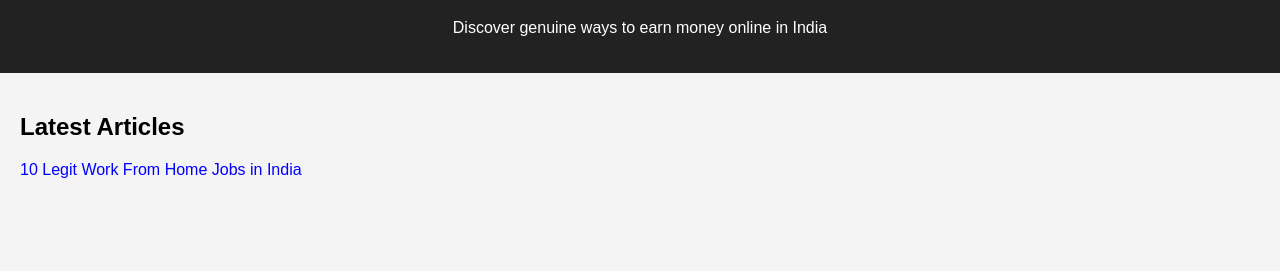
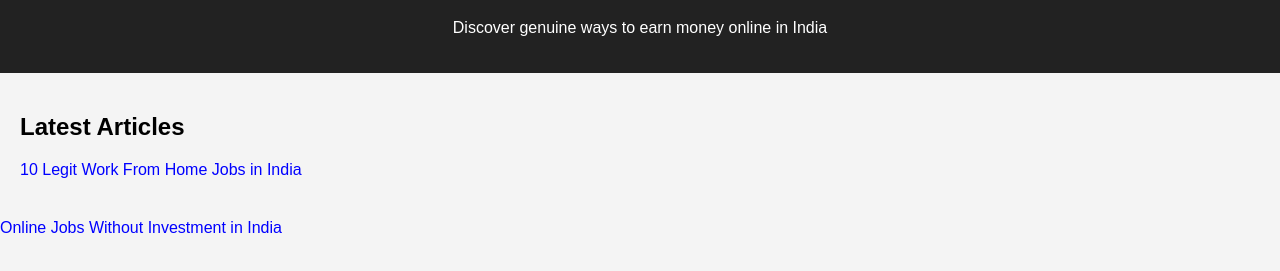
Before and after one commit to Palakbhusri10-oss/work-from-home-blog, a plain HTML site: page index.html in a window 1280 px wide. Shown: the part 81-352 px from the top of the page. Drawn offline with Linux system fonts and the light colour scheme.

Commit message:
Update index.html

```diff
--- a/index.html
+++ b/index.html
@@ -46,5 +46,10 @@ a:hover {
 
 </div>
 
+<div class="article-link">
+<a href="online-jobs-without-investment.html">
+Online Jobs Without Investment in India
+</a>
+</div>
 </body>
 </html>
```
